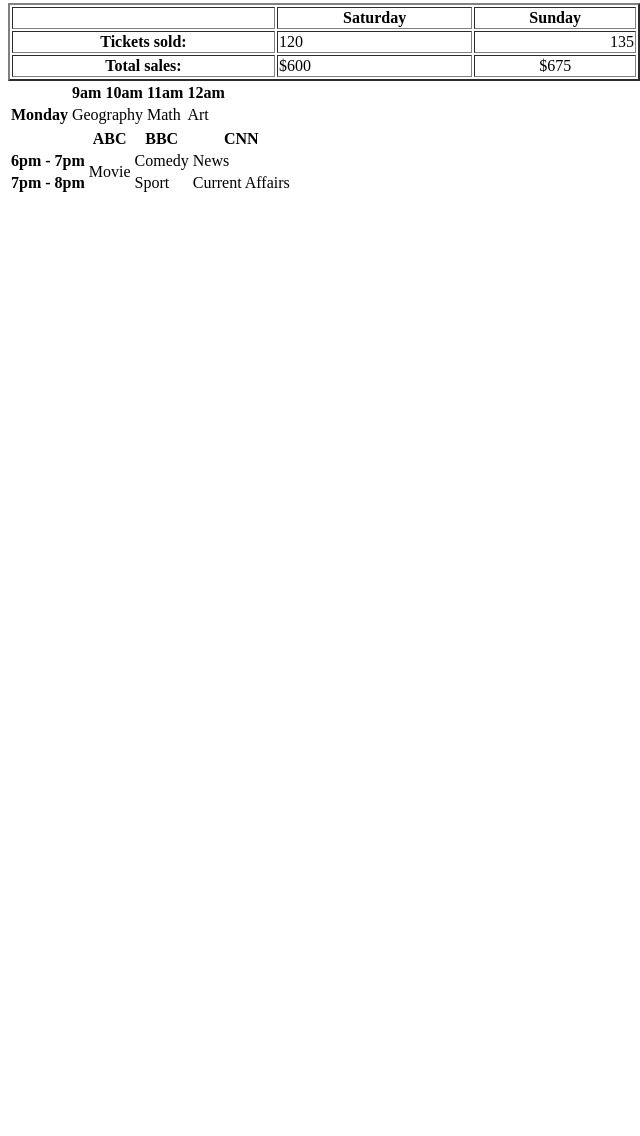
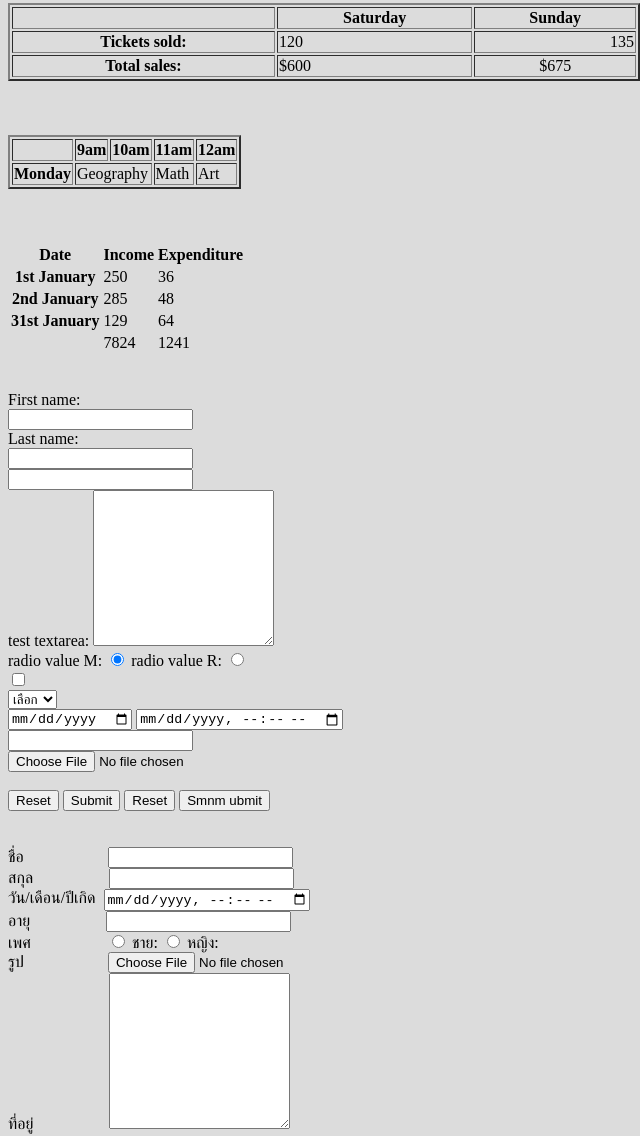
Before and after one commit to 64160298/88823764, a plain HTML site: page index.html in a window 1280 px wide. Shown: the part 371-1507 px from the top of the page, without its empty margins (0-640 px from the left). Before the commit the page ends 800 px from the top, so only its background shows below. Drawn offline with Linux system fonts and the light colour scheme.

Commit message:
Update index.html

```diff
--- a/index.html
+++ b/index.html
@@ -3,7 +3,7 @@
     <head>
 
     </head>
-    <body>
+    <body style="background-color:gainsboro">
         <h1>Heading 1</h1>
         <h2>Heading 2</h2>
         <h3>Heading 3</h3>
@@ -36,9 +36,116 @@
                 <td align="center">$675</td>
             </tr>
         </table>
+        <br><br><br>
+        <table border="2">
+            <tr>
+                <th></th>
+                <th>9am</th>
+                <th>10am</th>
+                <th>11am</th>
+                <th>12am</th>
+            </tr>
+            <tr>
+                <th>Monday</th>
+                <td colspan="2">Geography</td>
+                <td>Math</td>
+                <td>Art</td>
+            </tr>
+        </table>
+        <br><br><br>
+        <table>
+            <thead>
+                <tr>
+                    <th>Date</th>
+                    <th>Income</th>
+                    <th>Expenditure</th>
+                </tr>
+            </thead>
+            <tbody>
+                <tr>
+                    <th>1st January</th>
+                    <td>250</td>
+                    <td>36</td>
+                </tr>
+                <tr>
+                    <th>2nd January</th>
+                    <td>285</td>
+                    <td>48</td>
+                </tr>
+                <!-- additional rows as above -->
+                <tr>
+                    <th>31st January</th>
+                    <td>129</td>
+                    <td>64</td>
+                </tr>
+            </tbody>
+            <tfoot>
+                <tr>
+                    <td></td>
+                    <td>7824</td>
+                    <td>1241</td>
+                </tr>
+            </tfoot>
+        </table>
+        <br><br>
+        <form action="#">
+            <label for="fname">First name:</label><br>
+            <input type="text" id="fname" name="fname"><br>
+            <label for="lname">Last name:</label><br>
+            <input type="text" id="lname" name="lname">
+            <br>
+            <input type="password">
+            <br>
+            <label for="testtxtarea">test textarea:</label>
+            <textarea id="testtxtarea" rows="10"></textarea>
+            <br>
+            <label for="r1">radio value M:</label>
+            <input type="radio" value="M" checked name="radio_test">
+            <label for="r2">radio value R:</label>
+            <input type="radio" value="R" name="radio_test">
+            <br>
+            <input type="checkbox">
+            <br>
+            <select>
+                <option selected disabled>เลือก</option>
+                <option value="1">สีแดง</option>
+                <option value="/">สีส้ม</option>
+            </select>
+            <br>
+            <input type="date">
+            <input type="datetime-local">
+            <br>
+            <input type="number">
+            <br>
+            <input type="file">
+            <br><br>
+            <input type="reset">
+            <input type="submit">
 
-<table><tr><th></th><th>9am</th><th>10am</th><th>11am</th><th>12am</th></tr><tr><th>Monday</th><td colspan="2">Geography</td><td>Math</td><td>Art</td></tr></table>
-<table><tr><th></th><th>ABC</th><th>BBC</th><th>CNN</th></tr><tr><th>6pm - 7pm</th><td rowspan="2">Movie</td><td>Comedy</td><td>News</td></tr><tr><th>7pm - 8pm</th><td>Sport</td><td>Current Affairs</td></tr></table>
+            <button type="reset">Reset</button>
+            <button type="submit">Smnm ubmit</button>
+        </form>
+        <br><br>
 
+
+        <form>
+            <label for="name">ชื่อ&emsp;&emsp;&emsp;&emsp;&ensp;&ensp;</label>
+            <input type="text" id="name" name="name"><br>
+            <label for="lastname">สกุล&emsp;&emsp;&emsp;&emsp;&ensp;</label>
+            <input type="text" id="last" name="last"><br>
+            <label for="date">วัน/เดือน/ปีเกิด&nbsp;</label>
+            <input type="datetime-local"><br>
+            <label for="age">อายุ&emsp;&emsp;&emsp;&emsp;&ensp;</label>
+            <input type="text" id="age" name="age"><br>
+            <label for="gender">เพศ&emsp;&emsp;&emsp;&emsp;&ensp;</label>
+            <input type="radio" value="male" name="radio_test">
+            <label for="r3">ชาย:</label>
+            <input type="radio" value="female" name="radio_test">
+            <label for="r4">หญิง:</label><br>
+            <label for="pic">รูป&emsp;&emsp;&emsp;&emsp;&ensp;&ensp;</label>
+            <input type="file" id="pic" name="pic"><br>
+            <label for="age">ที่อยู่&emsp;&emsp;&emsp;&emsp;&ensp;</label>
+            <textarea id="address" rows="10"></textarea>
+        </form>
     </body>
 </html>
```
